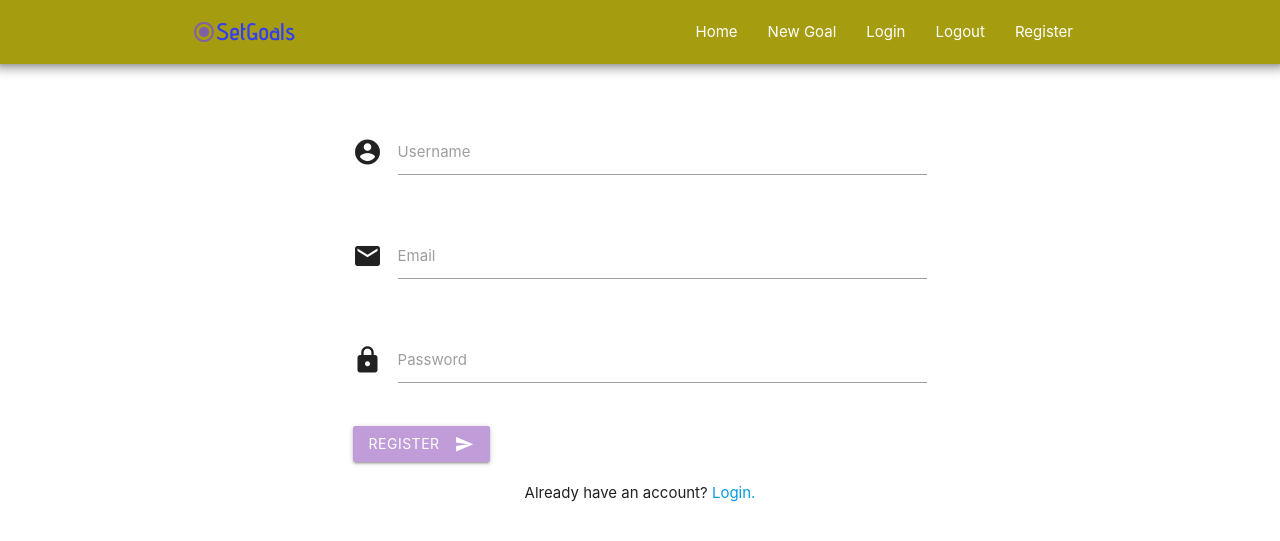
After one commit to veraleitaodev/getGoals, a Flask app: page /register in a window 1280 px wide. The commit adds this page. Shown: the top 541 px of the page. Run offline with Flask 2, Linux system fonts and the light colour scheme; some libraries are stand-ins or nearby versions.

Commit message:
create templates/register.html

```diff
--- a/run.py
+++ b/run.py
@@ -4,6 +4,7 @@ from flask import (
     redirect, request, session, url_for)
 from flask_pymongo import PyMongo
 from bson.objectid import ObjectId
+from werkzeug.security import generate_password_hash, check_password_hash
 if os.path.exists("env.py"):
     import env
 
@@ -25,6 +26,10 @@ def set_goals():
     return render_template("goals.html", goals=goals)
 
 
+@app.route("/register", methods=["GET", "POST"])
+def register():
+    return render_template("register.html")
+
 if __name__ == "__main__":
     app.run(host=os.environ.get("IP"),
             port=int(os.environ.get("PORT")),
--- a/static/css/style.css
+++ b/static/css/style.css
@@ -49,3 +49,11 @@ i.material-icons.menu-icon {
     color: var(--color-3);
     text-shadow: 2px 2px 2px var(--color-7);
 }
+
+/*-- Register page --*/
+.register-container {
+    margin-top: 50px;
+}
+button.btn.waves-effect.waves-light {
+    background-color: var(--color-1);
+}
--- a/templates/base.html
+++ b/templates/base.html
@@ -27,18 +27,18 @@
           <nav>
             <div class="nav-wrapper">
             <div class="container">
-              <a href="#!" class="brand-logo"
-                ><i class="material-icons logo-icon">radio_button_checked</i>SetGoals</a
+              <a href="{{ url_for('set_goals') }}" class="brand-logo"
+                ><i class="material-icons logo-icon prefix">radio_button_checked</i>SetGoals</a
               >
               <a href="#" data-target="mobile-demo" class="sidenav-trigger"
                 ><i class="material-icons menu-icon">more_vert</i></a
               >
               <ul class="right hide-on-med-and-down">
-                <li><a href="#">Home</a></li>
+                <li><a href="{{ url_for('set_goals') }}">Home</a></li>
                 <li><a href="#">New Goal</a></li>
                 <li><a href="#">Login</a></li>
                 <li><a href="#">Logout</a></li>
-                <li><a href="#">Register</a></li>
+                <li><a href="{{ url_for('register') }}">Register</a></li>
               </ul>
             </div>
             </div>
@@ -47,13 +47,13 @@
         <!--Mobile sidenav-->
         <ul class="sidenav" id="mobile-demo">
           <li><a href="#!" class="brand-logo"
-                ><i class="material-icons logo-icon">radio_button_checked</i>SetGoals</a
+                ><i class="material-icons logo-icon prefix">radio_button_checked</i>SetGoals</a
               ></li>
-          <li><a href="#">Home</a></li>
+          <li><a href="{{ url_for('set_goals') }}">Home</a></li>
           <li><a href="#">New Goal</a></li>
           <li><a href="#">Login</a></li>
           <li><a href="#">Logout</a></li>
-          <li><a href="#">Register</a></li>
+          <li><a href="{{ url_for('register') }}">Register</a></li>
         </ul>
       </header>
       {% block content %} {% endblock %}
--- /dev/null
+++ b/templates/register.html
@@ -0,0 +1,42 @@
+{% extends "base.html" %} {% block content %}
+<div class="container register-container">
+  <div class="row">
+    <form class="col s12 m8 offset-m2">
+      <div class="row">
+        <div class="input-field col s12">
+          <i class="material-icons prefix">account_circle</i>
+          <input
+            id="name"
+            type="text"
+            class="validate"
+          />
+          <label for="username">Username</label>
+        </div>
+      </div>
+      <div class="row">
+        <div class="input-field col s12">
+          <i class="material-icons prefix">email</i>
+          <input id="email" type="email" class="validate" />
+          <label for="email">Email</label>
+        </div>
+      </div>
+      <div class="row">
+        <div class="input-field col s12">
+          <i class="material-icons prefix">lock</i>
+          <input id="password" name="password" type="password" class="validate" />
+          <label for="password">Password</label>
+        </div>
+      </div>
+      <button class="btn waves-effect waves-light" type="submit" name="action">
+        Register
+        <i class="material-icons right">send</i>
+      </button>
+    </form>
+  </div>
+  <div class="row">
+    <div class="center-align col s12 m8 offset-m2">
+    <p>Already have an account? <a href="#">Login.</a></p>
+  </div>
+</div>
+
+{% endblock %}
```
